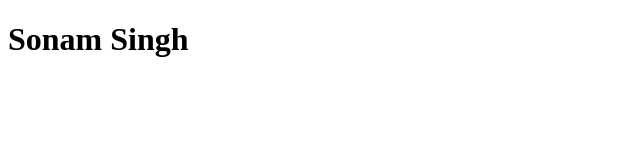
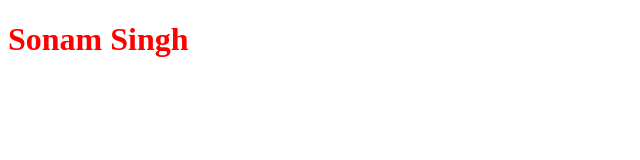
Before and after one commit to codersonamsingh/index.html, a plain HTML site: page index.html in a window 1280 px wide. Shown: the whole page, without its empty margins (0-640 px from the left). Drawn offline with Linux system fonts and the light colour scheme.

```diff
--- a/index.html
+++ b/index.html
@@ -4,6 +4,6 @@
         <title>Css Crash Course By Sonam</title>
     </head>
     <body>
-        <h1>Sonam Singh</h1>
+        <h1 style="color: red;">Sonam Singh</h1>
     </body>
 </html>
```
